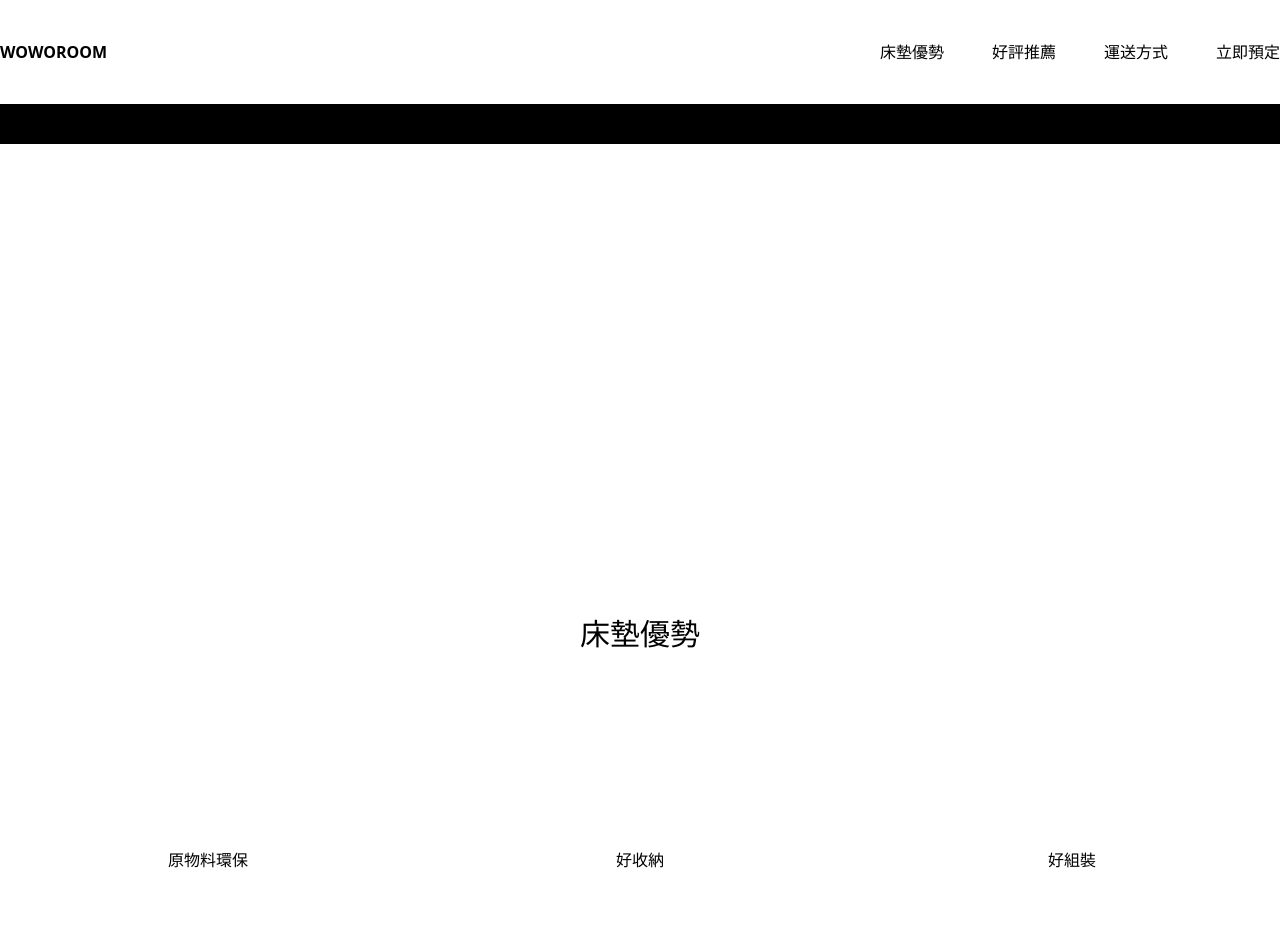
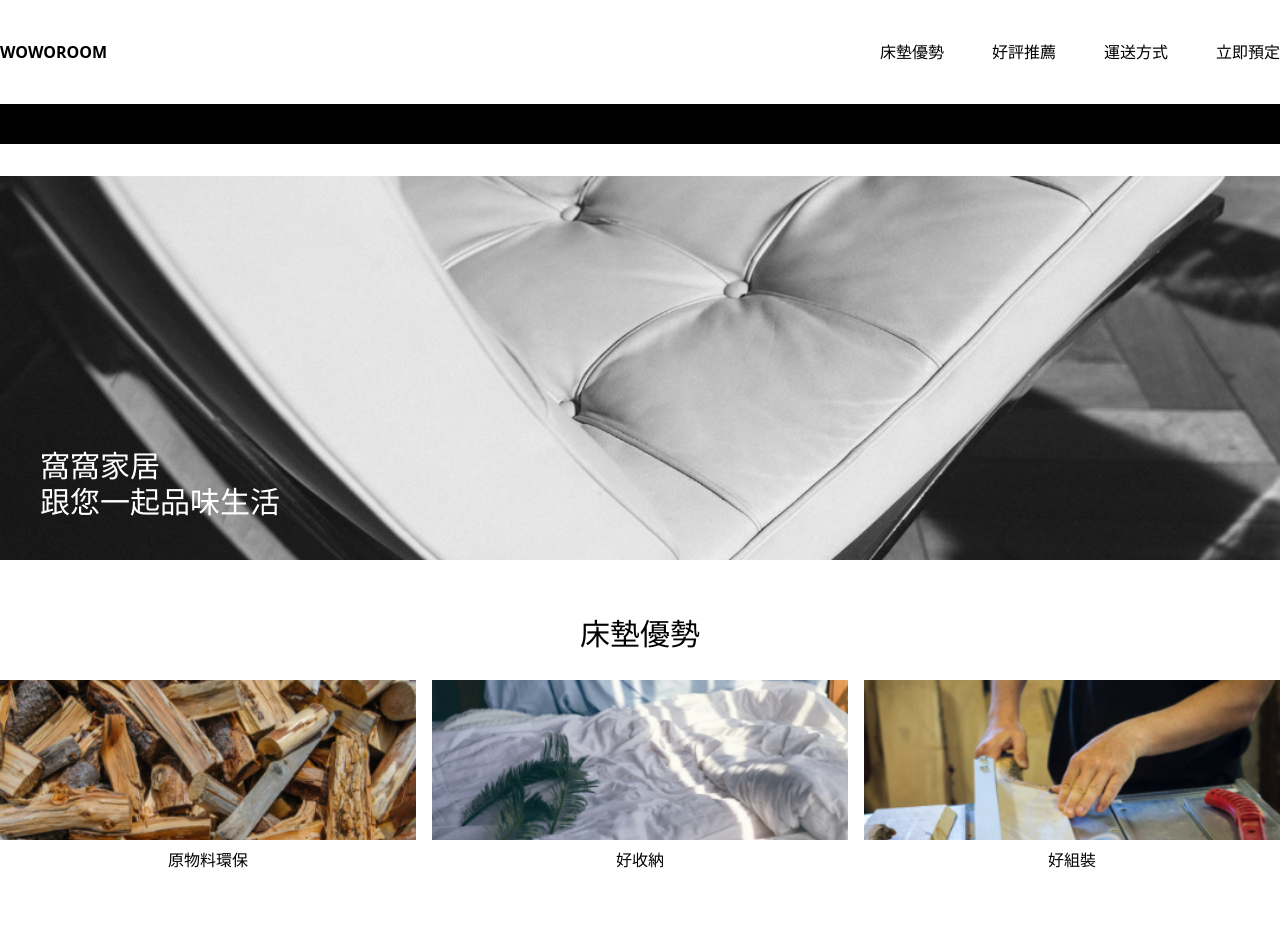
Before and after one commit to alexlautw9527/bedCartSite, a website: page index.html in a window 1280 px wide. Shown: the top 952 px of the page. Drawn offline with nearby package versions, Linux system fonts and the light colour scheme; some packages are replaced by stand-ins of ours; the site is published under a folder, as on GitHub Pages, so addresses that start at the root find nothing; no server answers; a script that the page names is missing.

Commit message:
Fix: 背景圖與好評推薦圖案路徑

```diff
--- a/index.html
+++ b/index.html
@@ -68,7 +68,7 @@
 
     <div
       class="container relative mb-14 h-96 bg-cover"
-      style="background-image: url(/static/img/3ewLAKn.png)"
+      style="background-image: url(./static/img/3ewLAKn.png)"
     >
       <p class="absolute bottom-10 left-10 text-3xl text-white">
         窩窩家居
@@ -83,7 +83,7 @@
         <div class="mb-8 md:mb-8">
           <div
             class="mb-2 h-40 bg-cover"
-            style="background-image: url(/static/img/tR426y5.png)"
+            style="background-image: url(./static/img/tR426y5.png)"
           ></div>
           <p class="text-center">原物料環保</p>
         </div>
@@ -91,7 +91,7 @@
         <div class="mb-8 md:mb-0">
           <div
             class="mb-2 h-40 bg-cover"
-            style="background-image: url(/static/img/Fd2MiBb.png)"
+            style="background-image: url(./static/img/Fd2MiBb.png)"
           ></div>
           <p class="text-center">好收納</p>
         </div>
@@ -99,7 +99,7 @@
         <div class="">
           <div
             class="mb-2 h-40 bg-cover"
-            style="background-image: url(/static/img/5n1uTFh.png)"
+            style="background-image: url(./static/img/5n1uTFh.png)"
           ></div>
           <p class="text-center">好組裝</p>
         </div>
--- a/index.js
+++ b/index.js
@@ -14,7 +14,7 @@ function createTestimonialItemHTML(
         <img src="./static/img/${itemUrl}" alt="" />
         <div class="w-72 bg-white py-3 pl-4">
             <div class="mb-2 flex items-center justify-start">
-            <img src="/static/img/${avatarUrl}" alt="" class="h-12 w-12" />
+            <img src="./static/img/${avatarUrl}" alt="" class="h-12 w-12" />
             <div class="ml-2">
                 <p>
                 <span>${userName}</span>
```
